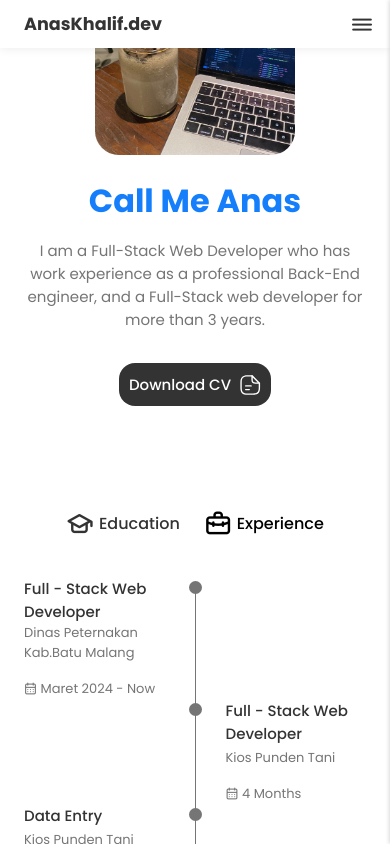
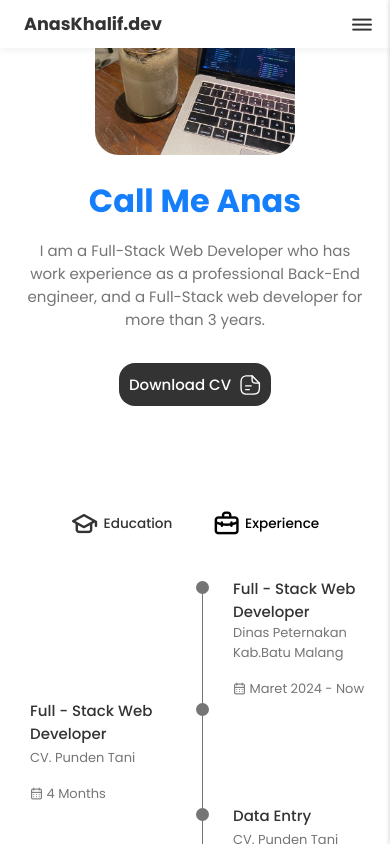
Before and after one commit to AnasKhalif/AnasKhalif, a React (Create React App) app: page / in a window 390 px wide. Both pictures are taken after a click on the element "Experience". Shown: the part 3231-4075 px from the top of the page. Built offline with nearby package versions, Linux system fonts and the light colour scheme.

Commit message:
fix section about responsive

```diff
--- a/src/components/about/Journey.jsx
+++ b/src/components/about/Journey.jsx
@@ -85,6 +85,13 @@ const Journey = () => {
             }
           >
             <div className="journey__data">
+              <div></div>
+
+              <div>
+                <span className="journey__rounder"></span>
+                <span className="journey__line"></span>
+              </div>
+
               <div>
                 <h3 className="journey__title">Full - Stack Web Developer</h3>
                 <span className="journey__subtitle">
@@ -92,6 +99,16 @@ const Journey = () => {
                 </span>
                 <div className="journey__calender">
                   <i className="uil uil-calendar-alt"></i> Maret 2024 - Now
+                </div>
+              </div>
+            </div>
+
+            <div className="journey__data">
+              <div>
+                <h3 className="journey__title">Full - Stack Web Developer</h3>
+                <span className="journey__subtitle">CV. Punden Tani</span>
+                <div className="journey__calender">
+                  <i className="uil uil-calendar-alt"></i> 4 Months
                 </div>
               </div>
 
@@ -110,26 +127,11 @@ const Journey = () => {
               </div>
 
               <div>
-                <h3 className="journey__title">Full - Stack Web Developer</h3>
-                <span className="journey__subtitle">Kios Punden Tani</span>
-                <div className="journey__calender">
-                  <i className="uil uil-calendar-alt"></i> 4 Months
-                </div>
-              </div>
-            </div>
-
-            <div className="journey__data">
-              <div>
                 <h3 className="journey__title">Data Entry</h3>
-                <span className="journey__subtitle">Kios Punden Tani</span>
+                <span className="journey__subtitle">CV. Punden Tani</span>
                 <div className="journey__calender">
                   <i className="uil uil-calendar-alt"></i> 2 months
                 </div>
-              </div>
-
-              <div>
-                <span className="journey__rounder"></span>
-                <span className="journey__line"></span>
               </div>
             </div>
           </div>
--- a/src/components/about/about.css
+++ b/src/components/about/about.css
@@ -83,12 +83,15 @@
 
 .journey__container {
     max-width: 768px;
+    margin: 0 auto; /* Tambahan baru */
 }
+
 
 .journey__tabs {
     display: flex;
     justify-content: center;
     margin-bottom: var(--mb-2);
+    gap: 1rem;
 }
 
 .journey__button {
@@ -114,7 +117,7 @@
 
 .journey__sections {
     display: grid;
-    grid-template-columns: 0.5fr;
+    grid-template-columns: initial;
     justify-content: center;
 }
 
@@ -187,8 +190,10 @@
 @media screen and (max-width: 900px) {
 
     .journey__container {
-        margin-left: auto;
+        margin-left: auto; /* Tambahan baru */
+        margin-right: auto; /* Tambahan baru */
     }
+
 
     .memoji {
         display: none;
@@ -227,8 +232,8 @@
 @media screen and (max-width: 768px) {
 
     .journey__container {
-        margin-left: var(--mb-1-5);
-        margin-right: var(--mb-1-5);
+        margin-left: auto; /* Tambahan baru */
+        margin-right: auto; /* Tambahan baru */
     }
 
     .about__section {
@@ -251,8 +256,17 @@
 
 @media screen and (max-width: 576px) {
 
+    .journey__content {
+        padding-left: 30px;
+        padding-right: 15px;
+    }
+
     .journey__sections {
         grid-template-columns: initial;
+    }
+
+    .journey__button {
+        font-size: 0.85rem;
     }
 
     .journey__button {
```
